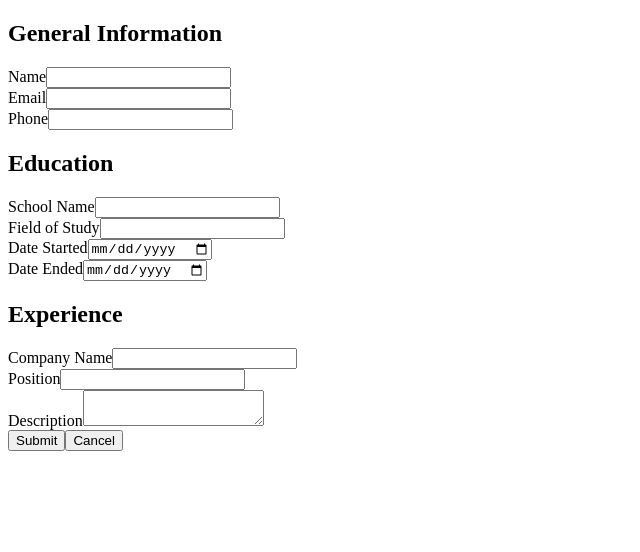
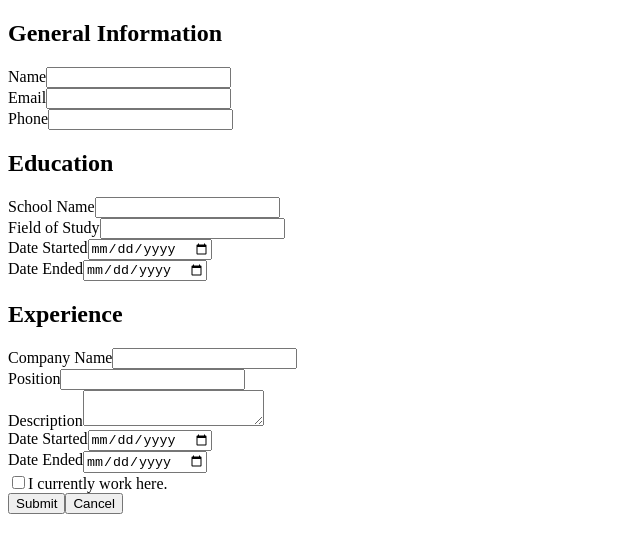
Before and after one commit to LeftySolara/odin-cv-generator, a React (Create React App) app: page / in a window 1280 px wide. Shown: the top 552 px of the page, without its empty margins (0-640 px from the left). Built offline with nearby package versions, Linux system fonts and the light colour scheme.

Commit message:
Add: checkbox for specifying if a company is the user's current employer

```diff
--- a/src/components/form.js
+++ b/src/components/form.js
@@ -136,6 +136,18 @@ function ExperienceSection({ form }) {
       <TextInput name="Company Name" form={form} />
       <TextInput name="Position" form={form} />
       <TextAreaInput name="Description" form={form} />
+      <DateInput name="Date Started" form={form} />
+      <DateInput name="Date Ended" form={form} />
+
+      <label htmlFor="currentEmployer">
+        <input
+          type="checkbox"
+          id="currentEmployer"
+          name="currentEmployer"
+          form={form}
+        />
+        I currently work here.
+      </label>
     </div>
   );
 }
```
